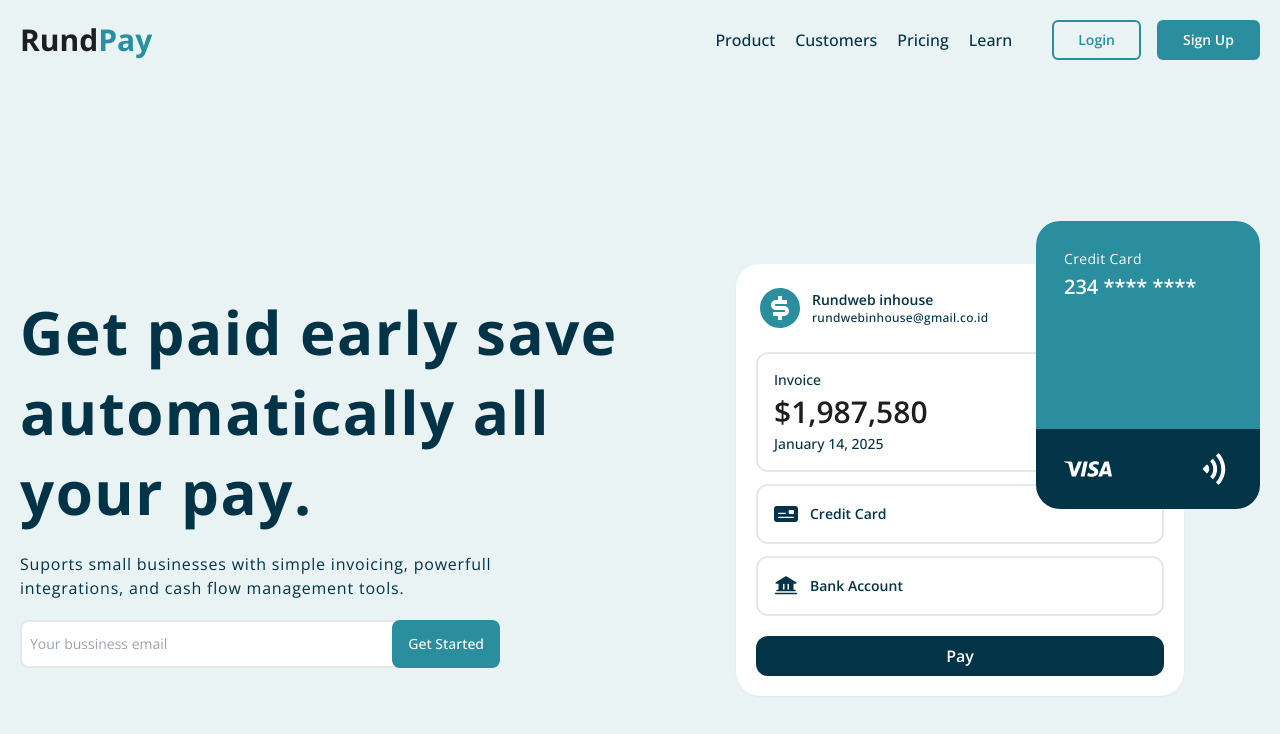
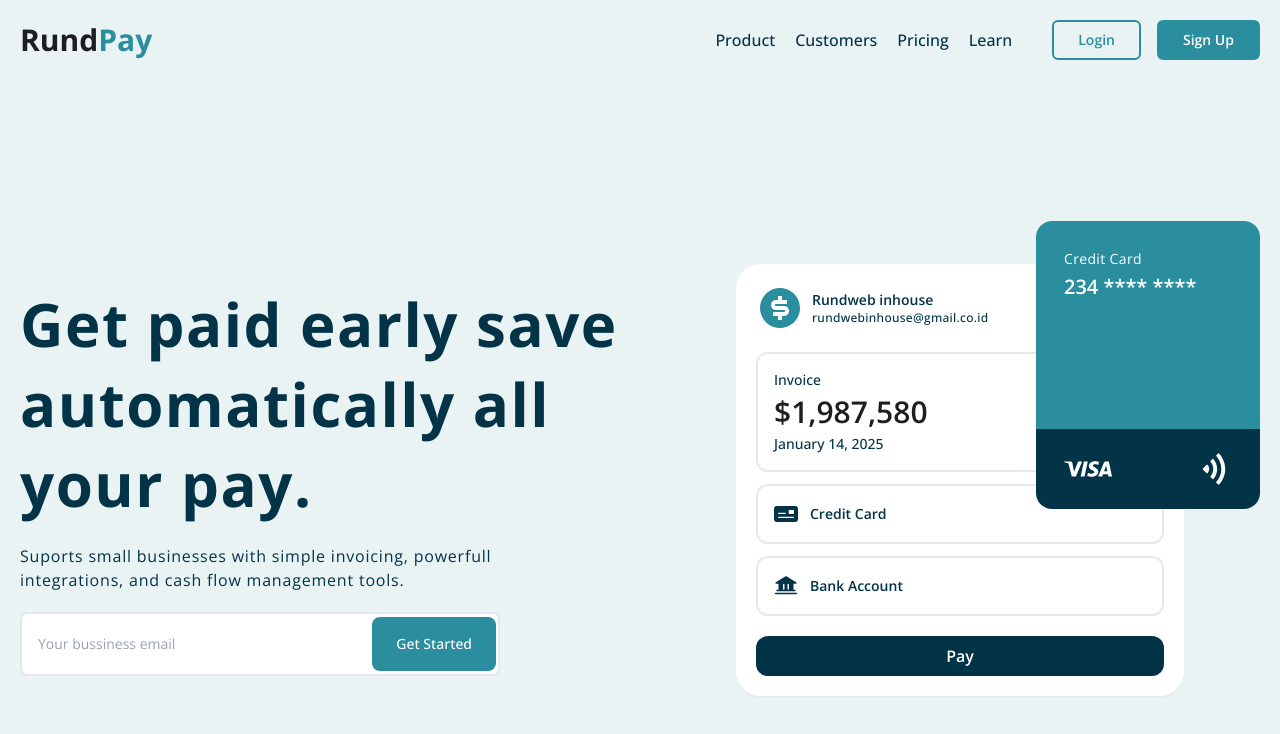
Before and after one commit to rundweb/Rundpay, a React (Vite) app: page / in a window 1280 px wide. Shown: the top 734 px of the page. Built offline with nearby package versions, Linux system fonts and the light colour scheme.

Commit message:
home done v2

```diff
--- a/src/components/HomeComponents.jsx
+++ b/src/components/HomeComponents.jsx
@@ -7,7 +7,7 @@ const HomeComponents = () => {
   return (
     <div
       className="flex flex-col gap-10 p-5 overflow-hidden min-h-screen items-center
-      md:flex-row max-w-7xl m-auto justify-between
+      md:flex-row max-w-7xl m-auto md:justify-between
     "
     >
       <div className="flex flex-col gap-5 text-center w-full md:text-left">
@@ -22,18 +22,18 @@ const HomeComponents = () => {
           <input
             type="text"
             placeholder="Your bussiness email"
-            className="border-2 w-full px-2 py-3 rounded-lg text-sm outline-blue-primary"
+            className="border-2 w-full px-2 py-3 rounded-lg text-sm outline-blue-primary md:px-4 md:py-5 placeholder:text-sm"
           />
           <a
             href=""
-            className="absolute flex items-center right-0 bg-blue-primary h-full rounded-lg text-sm text-white font-medium px-4 gap-3"
+            className="absolute flex items-center right-[4px] bg-blue-primary h-[85%] rounded-lg text-sm text-white font-medium px-4 md:px-6 gap-3"
           >
             Get Started
           </a>
         </div>
       </div>
       <div className="w-full flex items-center justify-center relative">
-        <div className="absolute max-w-56 bg-white w-full rounded-3xl overflow-hidden max-h-72 h-full md:flex flex-col justify-between -top-[10%] right-0 hidden">
+        <div className="absolute max-w-56 bg-white w-full rounded-2xl overflow-hidden max-h-72 h-full md:flex flex-col justify-between -top-[10%] right-0 hidden">
           <div className="bg-blue-primary h-full p-7 flex flex-col gap-1">
             <p className="text-white font-normal text-sm tracking-wide">Credit Card</p>
             <p className="text-white font-semibold text-xl">234 **** ****</p>
```
